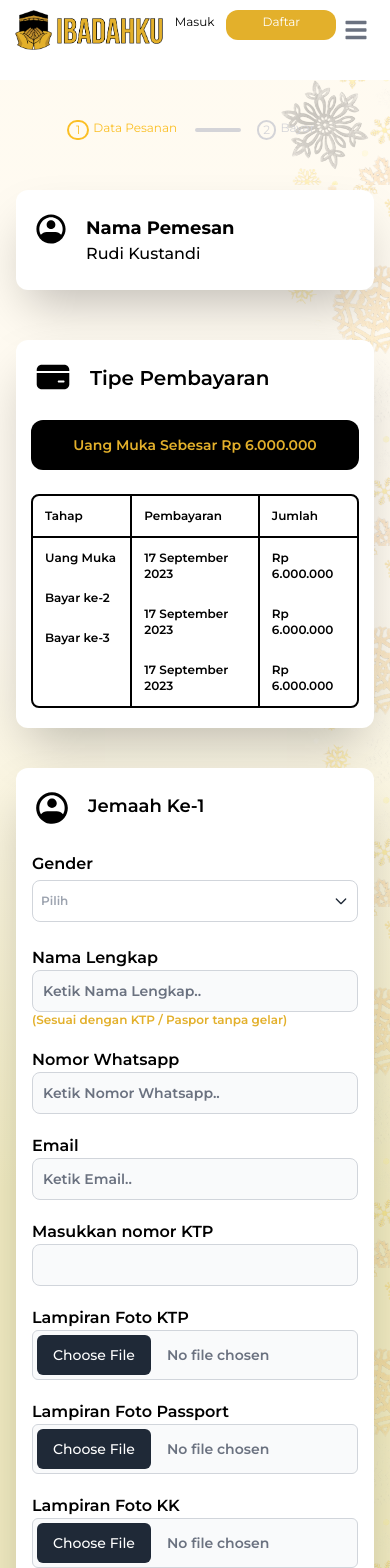
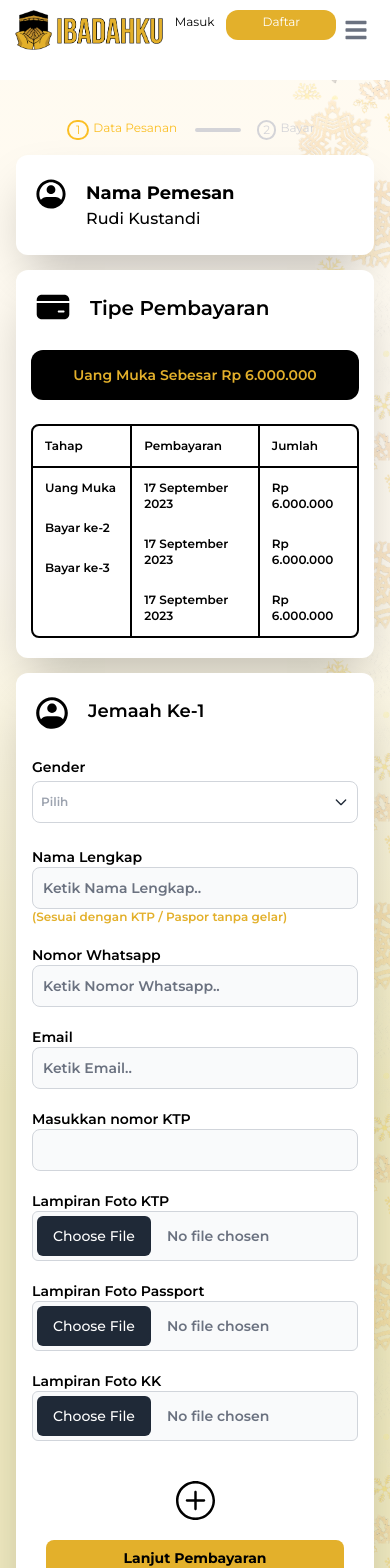
Before and after one commit to fikriymnn/umr-web, a Next.js app: page /package/detail/formPesan in a window 390 px wide. Shown: the top 1568 px of the page. Built offline with nearby package versions, Linux system fonts and the light colour scheme.

Commit message:
memperbaiki ukuran, padding dan margin

```diff
--- a/src/components/datadiriFoam.jsx
+++ b/src/components/datadiriFoam.jsx
@@ -9,7 +9,7 @@ import { Carousel } from "flowbite";
 import { Button, Card, Checkbox, Label, TextInput } from "flowbite-react";
 
 import { useState } from "react";
-function DatadiriFoam({ }) {
+function DatadiriFoam({}) {
   const [jamaah, setJamaah] = useState([
     { gender: "", name: "", noWhatsapp: "", email: "" },
   ]);
@@ -31,7 +31,7 @@ function DatadiriFoam({ }) {
   return (
     <>
       <div>
-        <div className="bg-white rounded-xl mt-10 shadow-2xl h-full">
+        <div className="bg-white rounded-xl md:mt-[50px] sm:mt-[30px] mt-[15px] shadow-2xl h-full">
           {jamaah.map((val, i) => {
             return (
               <div key={i} className="w-full font-semibold">
@@ -46,7 +46,12 @@ function DatadiriFoam({ }) {
                   {jamaah.length !== 1 && (
                     <div className="flex h-7 w-10 md:pt-1 text-center items-center text-white">
                       <button type="button" onClick={(e) => handleDelete(i)}>
-                        <Image src={'/assets/images/delete.png'} width={20} height={20} alt="" />
+                        <Image
+                          src={"/assets/images/delete.png"}
+                          width={20}
+                          height={20}
+                          alt=""
+                        />
                       </button>
                     </div>
                   )}
@@ -54,13 +59,13 @@ function DatadiriFoam({ }) {
 
                 <div className=" md:flex  md:px-14 mx-4 gap-5">
                   <div className="grid grid-cols-1">
-                    <p>Gender</p>
+                    <p className="md:text-base text-sm">Gender</p>
                     <DropdownDetail />
                     <br />
                   </div>
                   <div className="grid grid-cols-1 w-full">
                     <div>
-                      <p>Nama Lengkap</p>
+                      <p className="md:text-base text-sm">Nama Lengkap</p>
                     </div>
                     <TextInput
                       id="nama"
@@ -79,7 +84,7 @@ function DatadiriFoam({ }) {
                 <div className=" md:flex  md:px-14 mx-4 gap-5 pt-5">
                   <div>
                     <div>
-                      <p>Nomor Whatsapp</p>
+                      <p className="md:text-base text-sm">Nomor Whatsapp</p>
                     </div>
                     <TextInput
                       id="whatsapp"
@@ -91,7 +96,7 @@ function DatadiriFoam({ }) {
                   </div>
                   <div className="mt-5 md:mt-0">
                     <div>
-                      <p>Email</p>
+                      <p className="md:text-base text-sm">Email</p>
                     </div>
                     <TextInput
                       id="Email"
@@ -103,10 +108,9 @@ function DatadiriFoam({ }) {
                   </div>
                 </div>
                 <div className="  md:px-14 mx-4 gap-5 pt-5">
-
                   <di className="md:w-[50%] pt-5">
                     <div>
-                      <p>Masukkan nomor KTP</p>
+                      <p className="md:text-base text-sm">Masukkan nomor KTP</p>
                     </div>
 
                     <div className="  rounded-md ">
@@ -118,19 +122,21 @@ function DatadiriFoam({ }) {
                   </di>
                   <div className=" pt-5">
                     <div>
-                      <p>Lampiran Foto KTP</p>
+                      <p className="md:text-base text-sm">Lampiran Foto KTP</p>
                     </div>
 
                     <div className="border-[1px] border-gray-300 bg-gray-50 rounded-md p-1">
                       <input
                         type="file"
-                        className="block w-full text-sm text-gray-500  file:rounded-md rounded-md file:border-0 file:text-sm file:font-semibold file:bg-blue-500 file:text-white hover:file:bg-blue-600 "
+                        className="block w-full text-sm text-gray-500  file:rounded-md rounded-md file:border-0 file:text-sm file:font-semibold file:bg-blue-500  file:text-white hover:file:bg-blue-600 "
                       />
                     </div>
                   </div>
                   <div className=" pt-5">
                     <div>
-                      <p>Lampiran Foto Passport</p>
+                      <p className="md:text-base text-sm">
+                        Lampiran Foto Passport
+                      </p>
                     </div>
 
                     <div className="border-[1px] border-gray-300 bg-gray-50 rounded-md p-1">
@@ -141,10 +147,10 @@ function DatadiriFoam({ }) {
                     </div>
                   </div>
                 </div>
-                <div className="   md:px-14 mx-4 gap-5">
+                <div className="   md:px-14 mx-4 gap-5 pb-5">
                   <div className=" pt-5">
                     <div>
-                      <p>Lampiran Foto KK</p>
+                      <p className="md:text-base text-sm">Lampiran Foto KK</p>
                     </div>
 
                     <div className="border-[1px] border-gray-300 bg-gray-50 rounded-md p-1">
@@ -154,23 +160,22 @@ function DatadiriFoam({ }) {
                       />
                     </div>
                   </div>
-                  <div className=" pt-5"></div>
                 </div>
-
               </div>
-
             );
           })}
 
-          <div className="flex justify-center items-center md:pb-20 pb-10 pt-5">
+          <div className="flex justify-center items-center md:pb-10 pb-5 pt-5">
             <button onClick={handleClick} type="button">
               <img src="../../assets/vector/VectorPlus.svg" alt="" />
             </button>{" "}
           </div>
           <div className="pb-10 ">
             <a href="/package/detail/bayar">
-              <div className="flex justify-center h-[60px] bg-[#E3B02B] hover:bg-[#fad26e] m-auto rounded-xl p-3 items-center w-11/12 ">
-                <p className="font-bold ">Lanjut Pembayaran</p>
+              <div className="flex justify-center  bg-[#E3B02B] hover:bg-[#fad26e] m-auto md:rounded-xl rounded-lg md:p-3 p-2 items-center md:w-11/12 w-10/12 ">
+                <p className="font-bold md:text-base text-sm">
+                  Lanjut Pembayaran
+                </p>
               </div>
             </a>
           </div>
--- a/src/components/namaCustomer.jsx
+++ b/src/components/namaCustomer.jsx
@@ -3,7 +3,7 @@ import React from "react";
 function NamaCustomer() {
   return (
     <div>
-      <div className="py-[50px] ">
+      <div className="md:py-[50px] sm:py-[30px] py-[15px]">
         <div className="bg-white   rounded-xl shadow-2xl ">
           <div className="flex md:px-7 px-5 py-6 gap-5 ">
             <div className="">
--- a/src/components/navbar.jsx
+++ b/src/components/navbar.jsx
@@ -34,7 +34,7 @@ export default function CustomNavbar() {
       <Navbar.Collapse className="z-50 bg-white">
         <Navbar.Link href="/package">
           <div className="flex">
-            <div className="md:w-2/12 w-1/12">
+            <div className="md:w-2/12 w-1/12 my-auto">
               <Image
                 src="/assets/images/Kaaba.png"
                 width={50}
@@ -47,7 +47,7 @@ export default function CustomNavbar() {
         </Navbar.Link>
         <Navbar.Link href="/about">
           <div className="flex">
-            <div className="w-2/12 ">
+            <div className="md:w-2/12 w-1/12 my-auto">
               <Image
                 src="/assets/images/InfoSquared.png"
                 width={50}
@@ -60,7 +60,7 @@ export default function CustomNavbar() {
         </Navbar.Link>
         <Navbar.Link href="/more">
           <div className="flex gap-1">
-            <div className="w-2/12 my-auto">
+            <div className="md:w-2/12 w-1/12 my-auto">
               <Image
                 src="/assets/images/grid.png"
                 width={50}
--- a/src/components/percayakan_mobile.jsx
+++ b/src/components/percayakan_mobile.jsx
@@ -1,17 +1,20 @@
 "use client";
 import React from "react";
 import { isMobile } from "react-device-detect";
+import Image from "next/image";
 
 function Percayakan_mobile() {
   return (
     <>
       {isMobile && (
+        <>
           <div className="w-4/5 mx-auto  mt-16">
             <p className="font-extrabold text-2xl md:hidden sm:visible visible">
               Percayakan Perjalanan Umroh anda kepada{" "}
               <span className="text-primary">Ibadahku</span>
             </p>
           </div>
+        </>
       )}
     </>
   );
--- a/src/components/testimonial.jsx
+++ b/src/components/testimonial.jsx
@@ -2,7 +2,7 @@ import React from "react";
 
 function Testimonial() {
   return (
-    <div className="w-full py-7 md:px-20 px-4 font-semibold">
+    <div className="w-full md:py-7 py-2 md:px-9 px-4 font-semibold">
       <h1 className="md:text-[20px] sm:text-xl text-lg text-black pb-1">
         Acep Wahyu
       </h1>
@@ -17,10 +17,10 @@ function Testimonial() {
         </p>
       </div>
       <div className="grid grid-cols-4 md:gap-5 gap-1">
-        <div className=" w-full h-full md:p-12 sm:p-8 p-6  bg-gray-500"></div>
-        <div className=" w-full h-full md:p-12 sm:p-8 p-6  bg-gray-500"></div>
-        <div className=" w-full h-full md:p-12 sm:p-8 p-6  bg-gray-500"></div>
-        <div className=" w-full h-full md:p-12 sm:p-8 p-6  bg-gray-500"></div>
+        <div className=" w-full h-full md:p-[55px] sm:p-8 p-6  bg-gray-500"></div>
+        <div className=" w-full h-full md:p-[55px] sm:p-8 p-6  bg-gray-500"></div>
+        <div className=" w-full h-full md:p-[55px] sm:p-8 p-6  bg-gray-500"></div>
+        <div className=" w-full h-full md:p-[55px] sm:p-8 p-6  bg-gray-500"></div>
       </div>
     </div>
   );
```
Also changed, not shown: src/app/package/detail/bayar/page.jsx (+14 -14 lines), src/components/facility.jsx (+10 -8 lines). Lines whose indentation alone changed are shown as unchanged.
